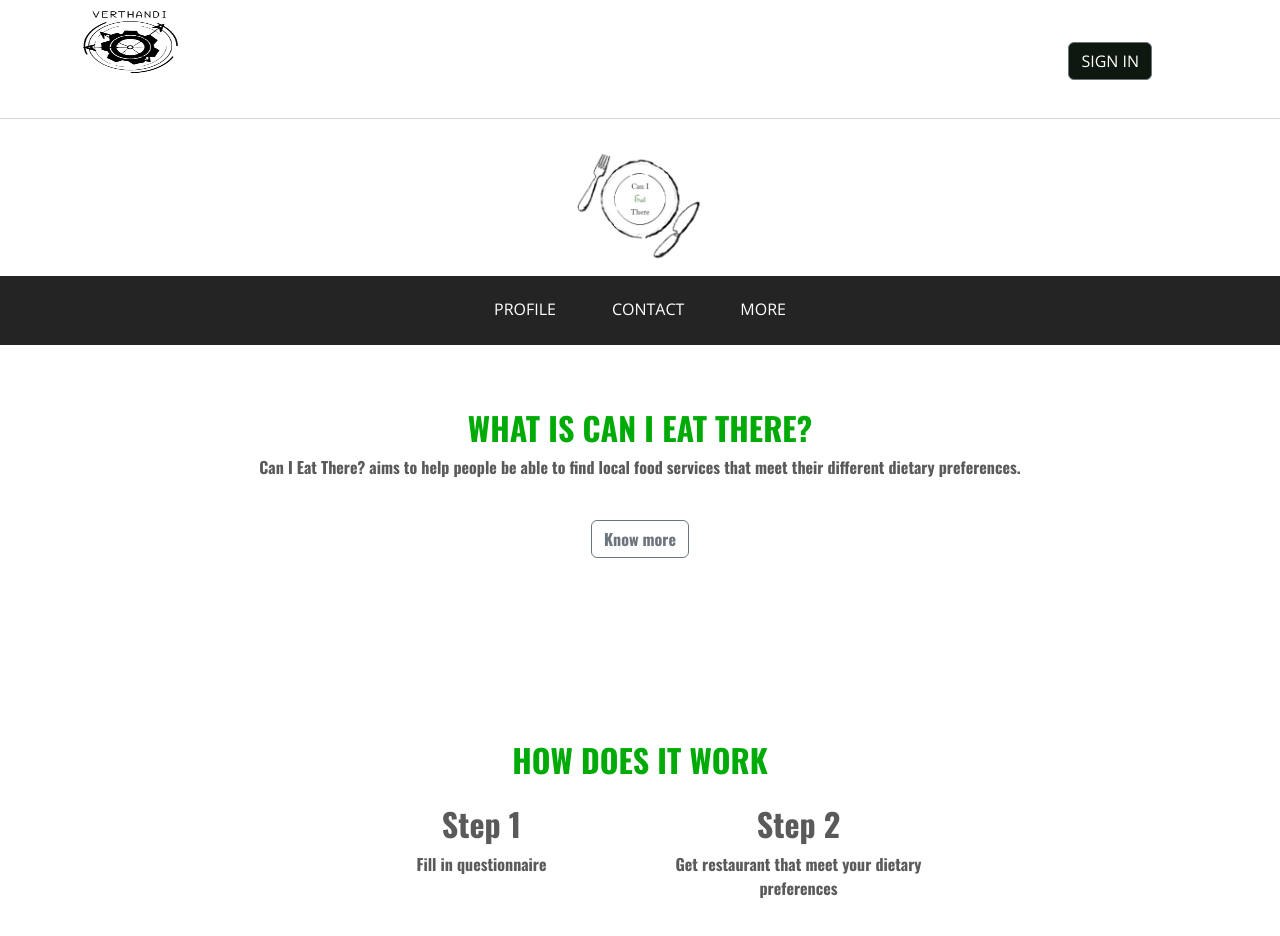
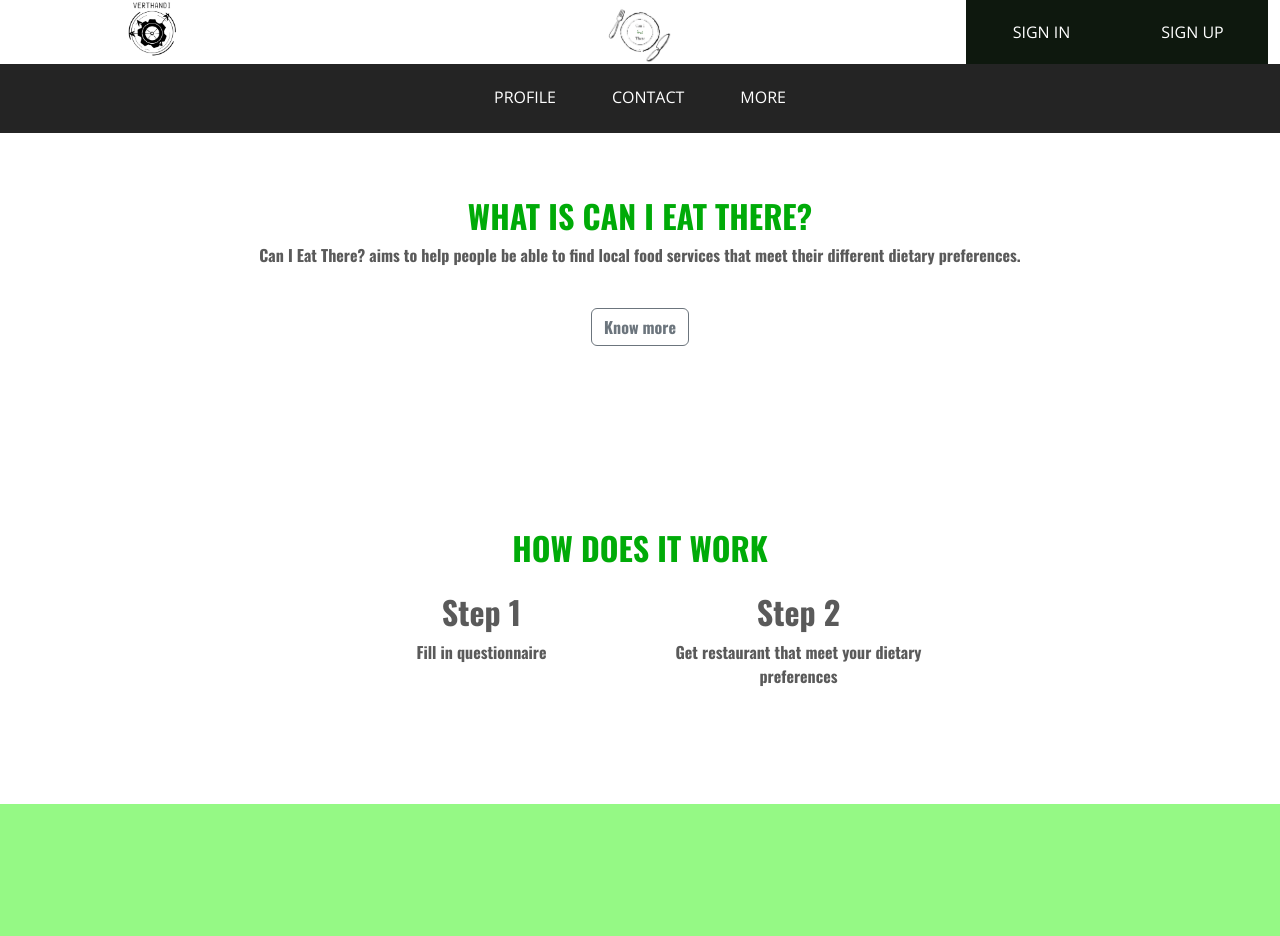
Before and after one commit to EdwinC1339/RequirementsTestingTeamK, a React (Create React App) app in the folder INSO4115_4117_CourseProject/: page / in a window 1280 px wide. Shown: the top 936 px of the page. After the commit the page ends 804 px from the top, so only its background shows below. Built offline with nearby package versions, Linux system fonts and the light colour scheme.

Commit message:
Nav bar styling

```diff
--- a/INSO4115_4117_CourseProject/src/components/Header.jsx
+++ b/INSO4115_4117_CourseProject/src/components/Header.jsx
@@ -16,21 +16,27 @@ export default class Header extends Component {
   render() {
     return (
       <div className="nav-div">
-        <div className="auth-div">
-          <img src={TeamLogo} />
-          <Link as={Link} to="/auth">
-            {/*Place a conditional here*/}
-            <button type="button" class="btn btn-outline-secondary">
+        <div className="nav-top row">
+          <div className="col-sm-3">
+            <img src={TeamLogo} />
+          </div>
+          <div className="col-sm-6 navbar-brand-div">
+            <Navbar.Brand href="/">
+              {" "}
+              <img src={Logo} />
+            </Navbar.Brand>
+          </div>
+          <div className="col-sm-3 row align-middle">
+          <button type="button" className="btn btn-outline-secondary sign-in col-sm-6">
               SIGN IN
-            </button>
-          </Link>
+          </button>
+          <button type="button" className="btn btn-outline-secondary sign-in col-sm-6">
+              SIGN UP
+          </button>
+          </div>
         </div>
-        <hr />
-        <div className="navbar-brand-div">
-          <Navbar.Brand href="/">
-            {" "}
-            <img src={Logo} />
-          </Navbar.Brand>
+        <div className="">
+
         </div>
 
         <Navbar className="custom" expand="lg">
--- a/INSO4115_4117_CourseProject/src/components/styles/styles.css
+++ b/INSO4115_4117_CourseProject/src/components/styles/styles.css
@@ -6,29 +6,25 @@ a:active {
   text-decoration: none;
 }
 
-.auth-div {
-  padding: 5% 10% 3% 0;
-}
-.auth-div a {
-  position: absolute;
-  right: 0%;
-  top: 2%;
+.nav-top a {
   font-size: 1rem;
-
-  padding: 2% 10% 0 0;
   color: #5a5a5a;
 }
-.auth-div a:hover {
-  color: #00ab08;
-}
-.auth-div .btn {
+.nav-top .btn {
   background-color: #0e180e;
   color: #fff;
 }
-.auth-div img {
-  position: absolute;
+.nav-top img {
   left: 5%;
   top: 1%;
+}
+.sign-in-container {
+  align-items: center;
+  justify-content: center;
+}
+.sign-in {
+  border-radius: 0px !important;
+  border: 0px !important;
 }
 .custom {
   padding: 1% 5% 1rem !important;
@@ -36,10 +32,9 @@ a:active {
 }
 
 img {
-  width: 10%;
-  height: 10%;
-  padding-bottom: 1%;
+  width: 4em;
 }
+
 .nav-div {
   background-color: #fff;
 }
@@ -88,7 +83,6 @@ img {
   box-shadow: 0 0 3px rgba(0, 0, 0, 0.5);
   padding: 80px 30px;
   overflow: hidden;
-  border-radius: 10px;
 }
 
 .imgBackground {
@@ -159,7 +153,6 @@ hr.divsection {
 }
 .btn:hover {
   background-color: #00ab08 !important;
-  border-radius: 5px !important;
 }
 
 .home-section {
@@ -244,7 +237,6 @@ p {
   width: 150px;
   display: block;
   text-align: center;
-  border-radius: 10px;
   cursor: pointer;
   font-weight: 600;
   font-size: 18px;
@@ -299,7 +291,6 @@ p {
   border: none;
   padding: 10px;
   text-transform: uppercase;
-  border-radius: 2px;
   float: right;
   cursor: pointer;
 }
@@ -324,7 +315,6 @@ p {
   border: none;
   padding: 10px;
   text-transform: uppercase;
-  border-radius: 2px;
   float: right;
   cursor: pointer;
 }
```
